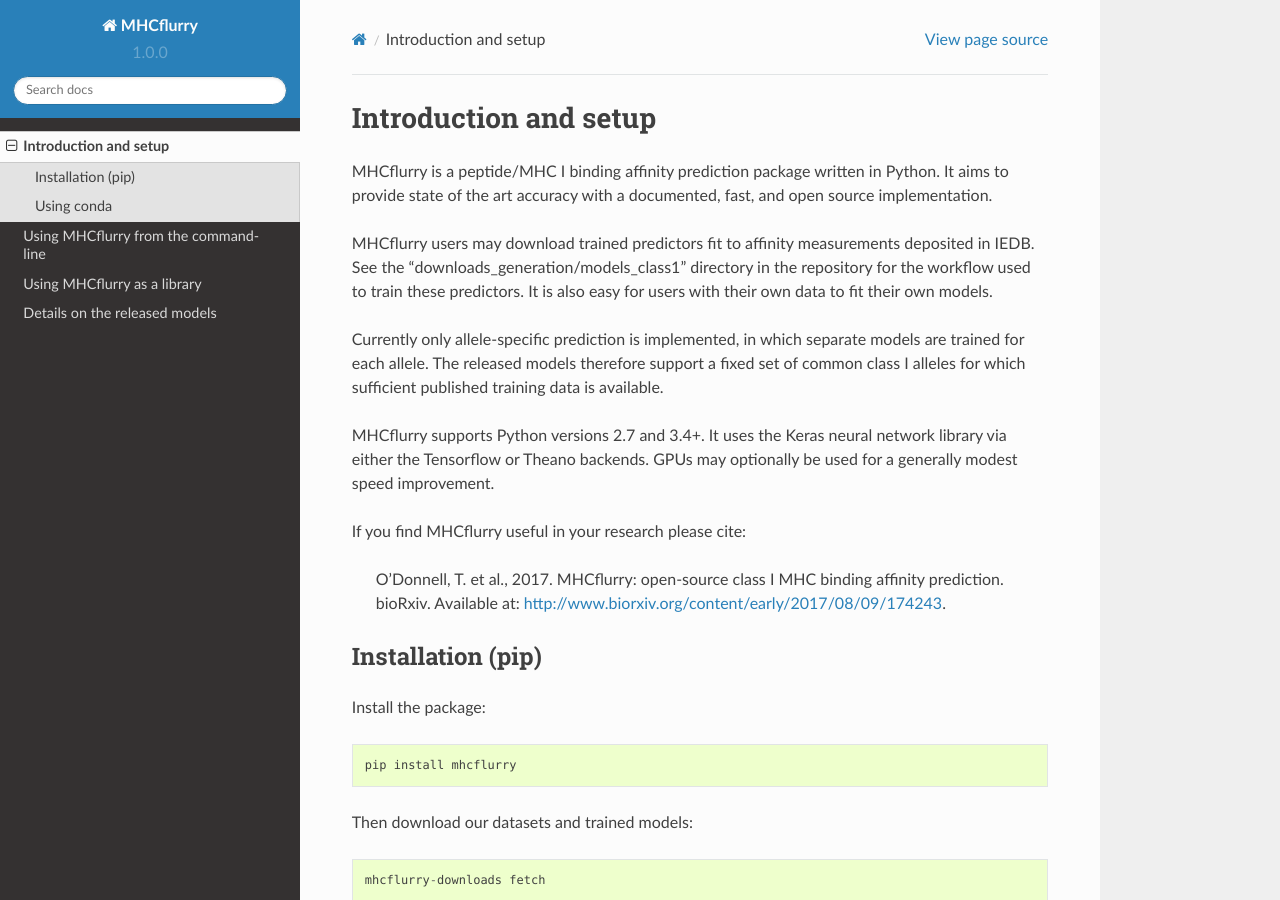
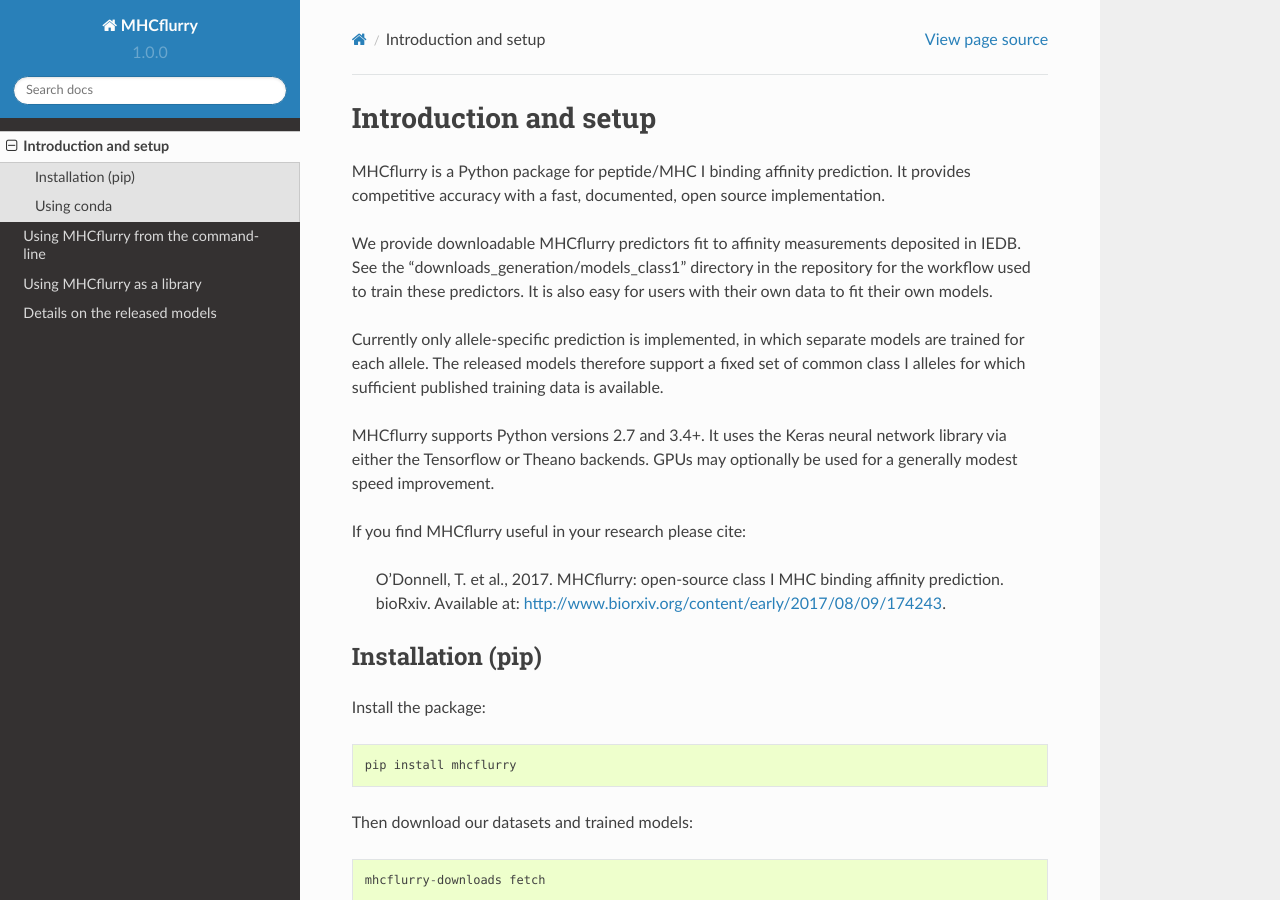
Before and after one commit to openvax/mhcflurry, a Sphinx documentation site: the page built from docs/intro.rst, in a window 1280 px wide and 900 px high. Built offline with Sphinx 7.4.7 and the Read the Docs theme 2.0.0, drawn with Linux system fonts in a browser that asks for light colours; pages that are not in the unit, such as notebooks, are missing from menus.

```diff
--- a/docs/intro.rst
+++ b/docs/intro.rst
@@ -1,11 +1,11 @@
 Introduction and setup
 =======================
 
-MHCflurry is a peptide/MHC I binding affinity prediction package written in
-Python. It aims to provide state of the art accuracy with a documented, fast, and
-open source implementation.
+MHCflurry is a Python package for peptide/MHC I binding affinity prediction. It
+provides competitive accuracy with a fast, documented, open source
+implementation.
 
-MHCflurry users may download trained predictors fit to affinity measurements
+We provide downloadable MHCflurry predictors fit to affinity measurements
 deposited in IEDB. See the "downloads_generation/models_class1" directory in the
 repository for the workflow used to train these predictors. It is also easy
 for users with their own data to fit their own models.
```
Also changed, not shown: docs/_readme.md (+11 -12 lines), 1 other file.
